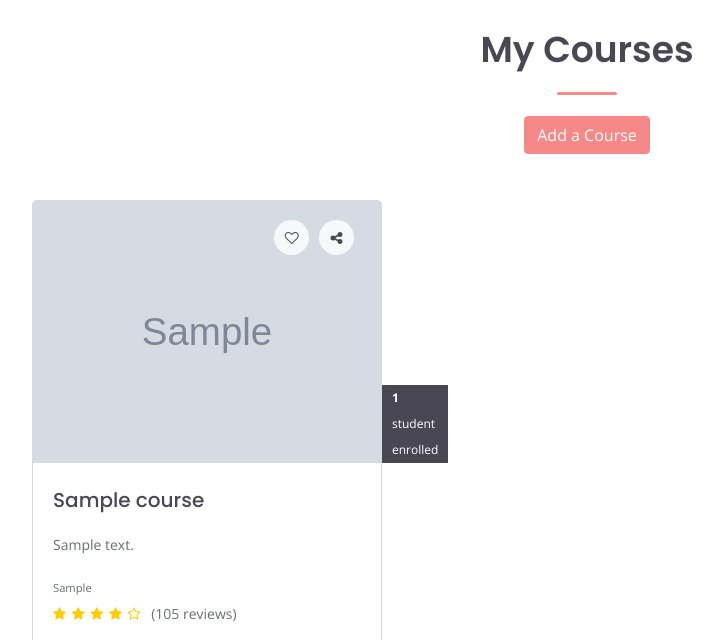
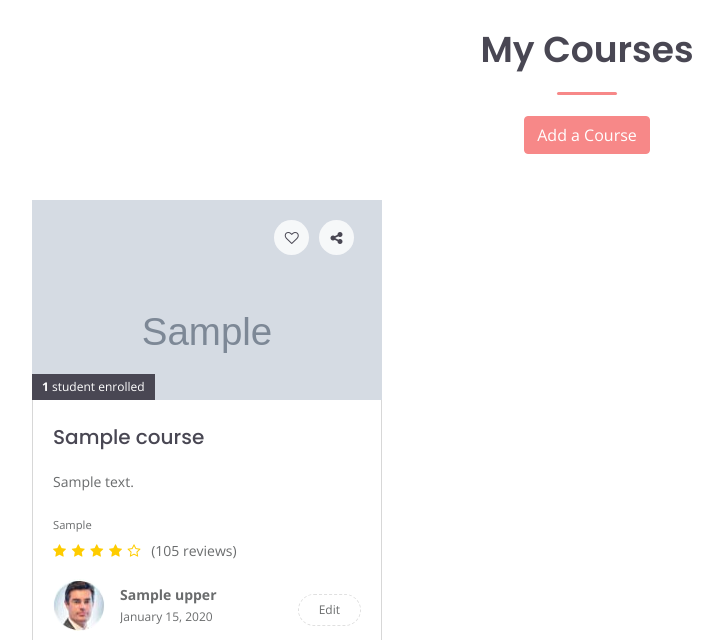
Before and after one commit to cmagarap/django-digiwiz, a Django app: template classroom/templates/classroom/teachers/course_list.html in a window 1280 px wide. Shown: the part 212-852 px from the top of the page, without its empty margins (53-776 px from the left). Run offline with Django 3.2, Linux system fonts and the light colour scheme; the template is opened without the code that fills it: most values are stand-ins (such as "Sample title", 1, 10 or a date in 2020); grey boxes marked "Sample" are stand-in pictures; parts of the project's set-up code (start-up, migrations or seed data) failed here and were passed over; some libraries are stand-ins or nearby versions.

Commit message:
Update course_list.html

```diff
--- a/classroom/templates/classroom/teachers/course_list.html
+++ b/classroom/templates/classroom/teachers/course_list.html
@@ -28,7 +28,9 @@
                         <!--Single Course Item Start-->
                         <div class="single-course-item border-radius">
                             <div class="course-thumb-area">
-                                <img class="img-fluid" src="{{ course.image.url }}" alt="img">
+                                <div style="width: 350px; height: 200px; overflow: hidden">
+                                    <img class="img-fluid"  src="{{ course.image.url }}" alt="img">
+                                </div>
                                 <div class="course-meta">
                                     <a href="#"><i class="fa fa-heart-o"></i></a>
                                     <a href="#"><i class="fa fa-share-alt"></i></a>
```
